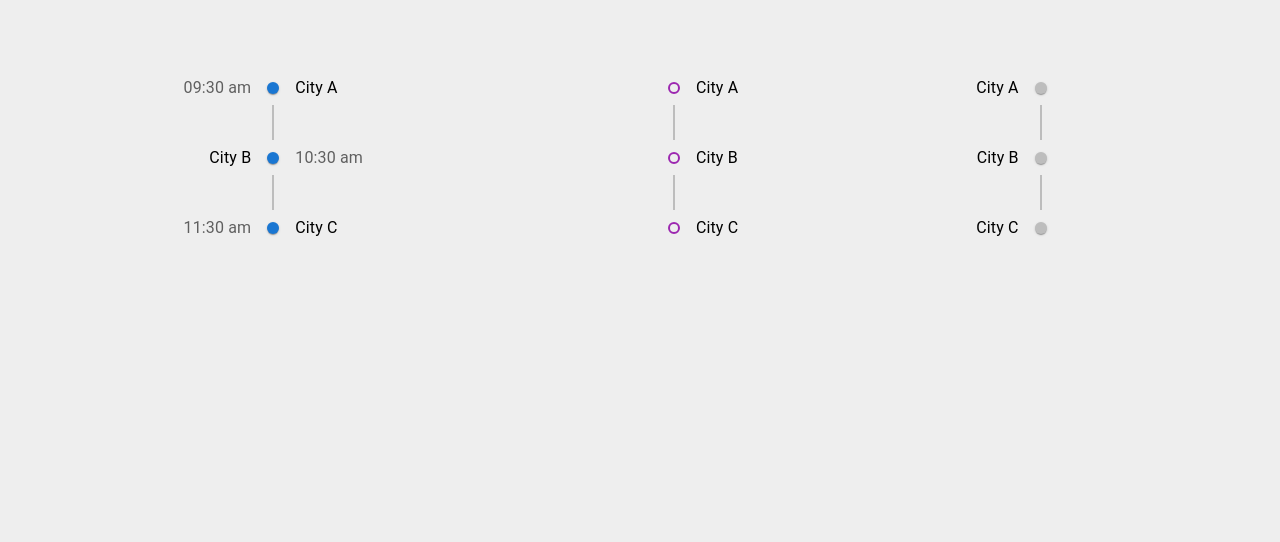
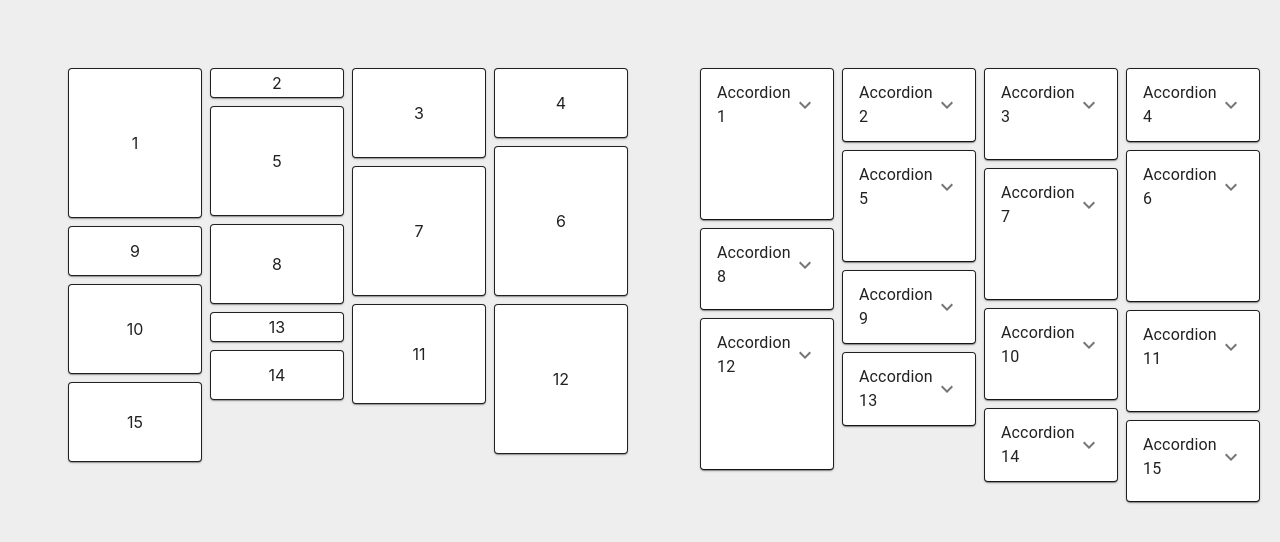
Before and after one commit to amontalvof/react-mui-demo, a React (Create React App) app: page / in a window 1280 px wide. Shown: the top 542 px of the page. Built offline with nearby package versions, Linux system fonts and the light colour scheme.

Commit message:
feat: Masonry

```diff
--- a/src/App.tsx
+++ b/src/App.tsx
@@ -1,6 +1,7 @@
 import "./App.css";
 
-import MuiTimeline from "./components/MuiTimeline";
+import MuiMasonry from "./components/MuiMasonry";
+// import MuiTimeline from "./components/MuiTimeline";
 // import MuiTabs from "./components/MuiTabs";
 // import MuiRangePicker from "./components/MuiRangePicker";
 // import MuiPicker from "./components/MuiPicker";
@@ -45,7 +46,7 @@ import MuiTimeline from "./components/MuiTimeline";
 function App() {
     return (
         <div className="App">
-            <MuiTimeline />
+            <MuiMasonry />
         </div>
     );
 }
--- /dev/null
+++ b/src/components/MuiMasonry.tsx
@@ -0,0 +1,36 @@
+import { ExpandMore } from "@mui/icons-material";
+import { Masonry } from "@mui/lab";
+import { Accordion, AccordionDetails, AccordionSummary, Paper, Stack, Typography } from "@mui/material";
+
+const heights = [150, 30, 90, 70, 110, 150, 130, 80, 50, 90, 100, 150, 30, 50, 80];
+
+const MuiMasonry = () => {
+    return (
+        <Stack sx={{ width: 1200, minHeight: 400 }} direction="row" spacing={8}>
+            <Masonry columns={4} spacing={1}>
+                {heights.map((height, i) => (
+                    <Paper
+                        key={`paper-${i}`}
+                        sx={{ display: "flex", justifyContent: "center", alignItems: "center", height, border: "1px solid" }}
+                    >
+                        {i + 1}
+                    </Paper>
+                ))}
+            </Masonry>
+            <Masonry columns={4} spacing={1}>
+                {heights.map((height, i) => (
+                    <Paper key={`paper-accordion-${i}`} sx={{ border: "1px solid" }}>
+                        <Accordion sx={{ minHeight: height }}>
+                            <AccordionSummary expandIcon={<ExpandMore />}>
+                                <Typography>Accordion {i + 1}</Typography>
+                            </AccordionSummary>
+                            <AccordionDetails>Content</AccordionDetails>
+                        </Accordion>
+                    </Paper>
+                ))}
+            </Masonry>
+        </Stack>
+    );
+};
+
+export default MuiMasonry;
```
